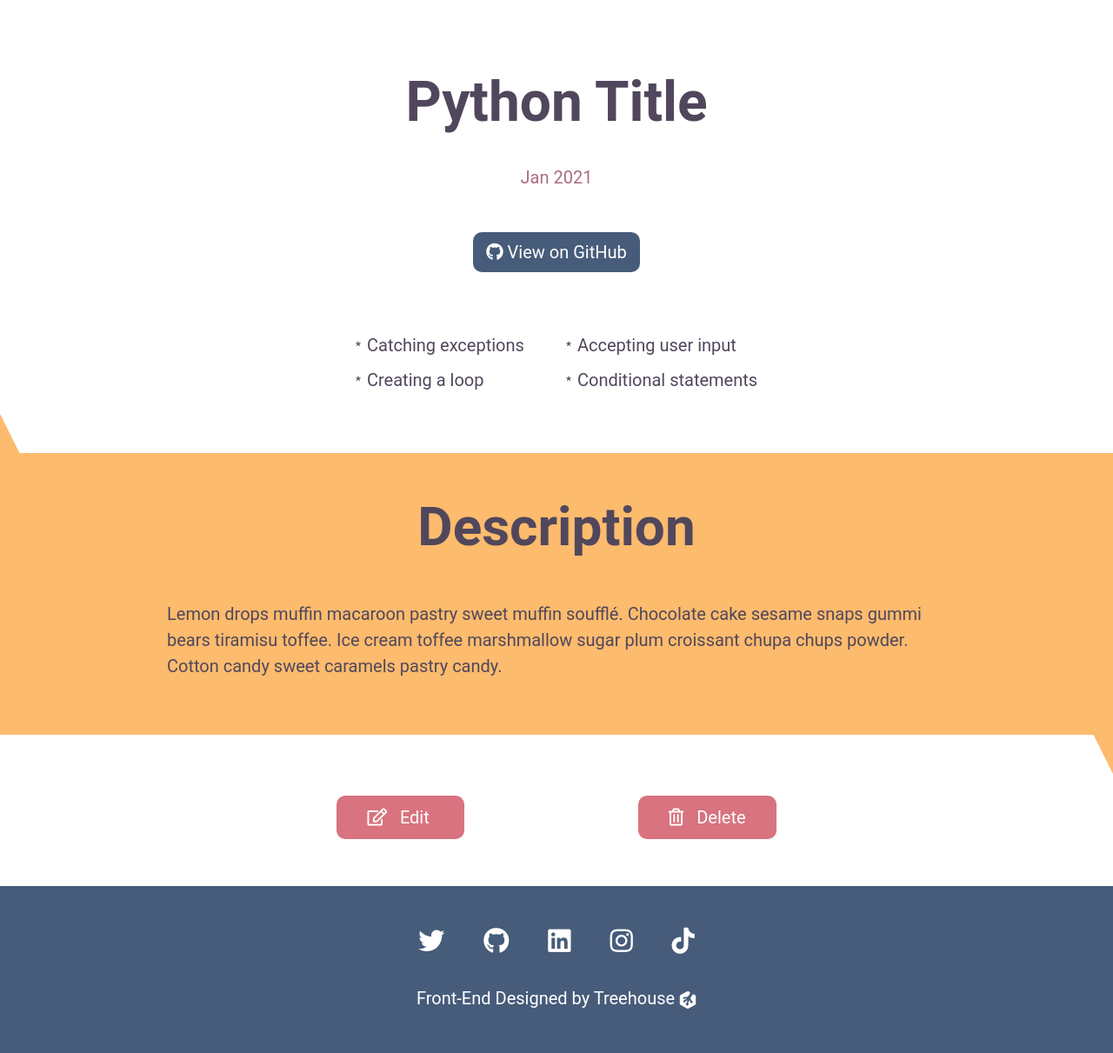
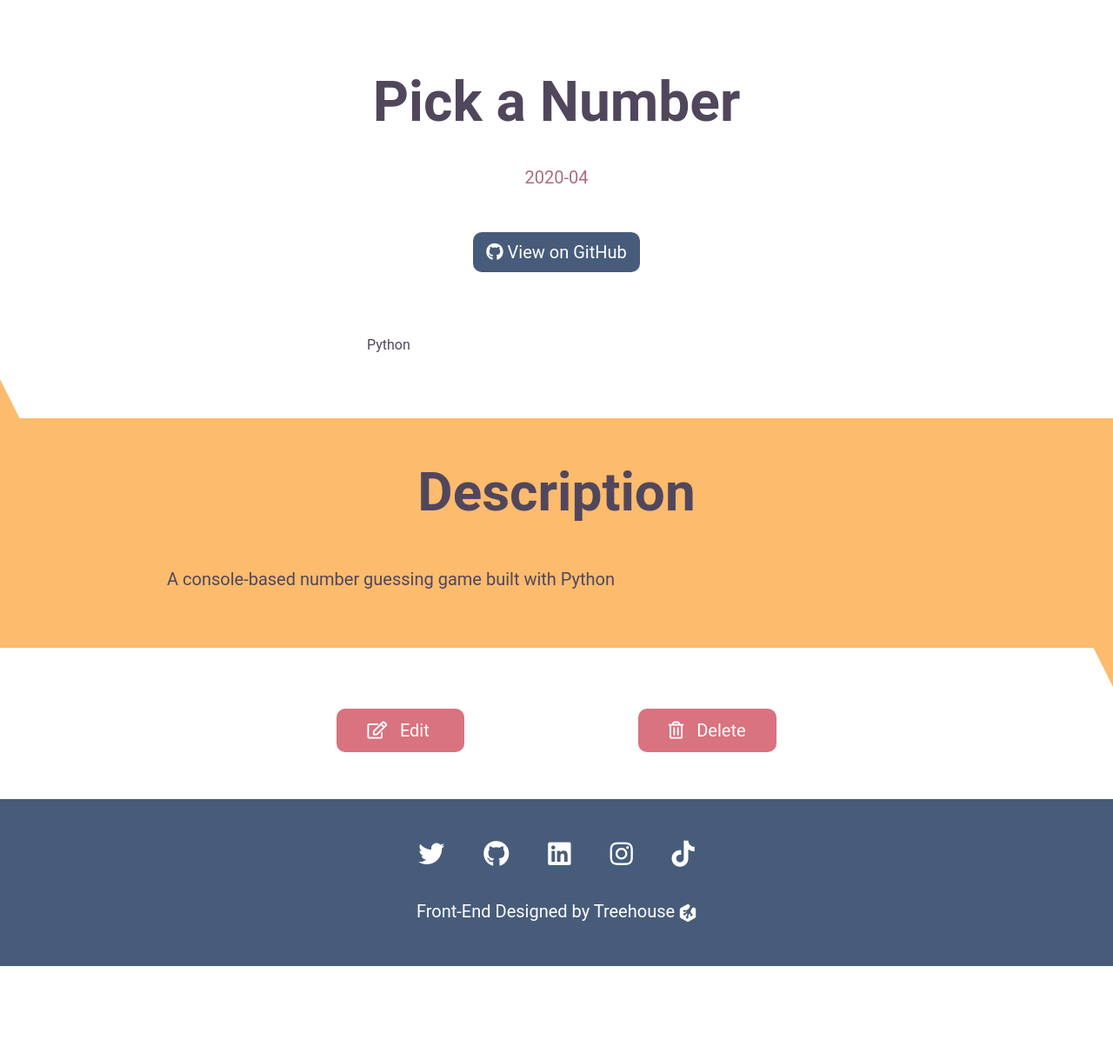
Before and after one commit to LeeVaughn/portfolio-sqlalchemy, a Flask app: page /project/1 in a window 1280 px wide; the page is wider, and only the part inside the window is pictured. Shown: the part 93-1304 px from the top of that part at 87% size. After the commit the page ends 1204 px from the top of that part, so only its background shows below. Run offline with Flask 2, Linux system fonts and the light colour scheme; data comes from the database, SQL or seed files in the repository.

Commit message:
Update template to render project data

```diff
--- a/templates/detail.html
+++ b/templates/detail.html
@@ -1,18 +1,15 @@
 {% extends 'layout.html' %}
 {% block content %}
     <section class="header">
-        <h1>Python Title</h1>
-        <p>Jan 2021</p>
-        <a href="#" class="github-btn">
+    <h1>{{ project.title }}</h1>
+    <p>{{ project.date }}</p>
+    <a href="{{ project.github }}" class="github-btn" target="_blank">
         <i class="fab fa-github"></i>
         View on GitHub
     </a>
     <ul class="project-skills">
         <div>
-            <li>Catching exceptions</li>
-            <li>Creating a loop</li>
-            <li>Accepting user input</li>
-            <li>Conditional statements</li>
+            {{ project.skills }}
         </div>
     </ul>
     </section>
@@ -20,9 +17,7 @@
     <div id="triangle5"></div>
     <h2>Description</h2>
     <p>
-            Lemon drops muffin macaroon pastry sweet muffin soufflé. Chocolate cake
-            sesame snaps gummi bears tiramisu toffee. Ice cream toffee marshmallow sugar
-            plum croissant chupa chups powder. Cotton candy sweet caramels pastry candy.
+        {{ project.desc }}
     </p>
     <div id="triangle6"></div>
     </section>
```
Lines whose indentation alone changed are shown as unchanged.
